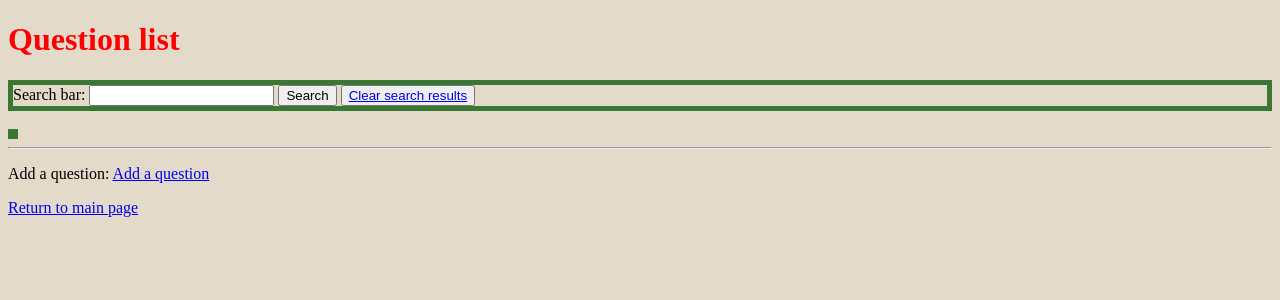
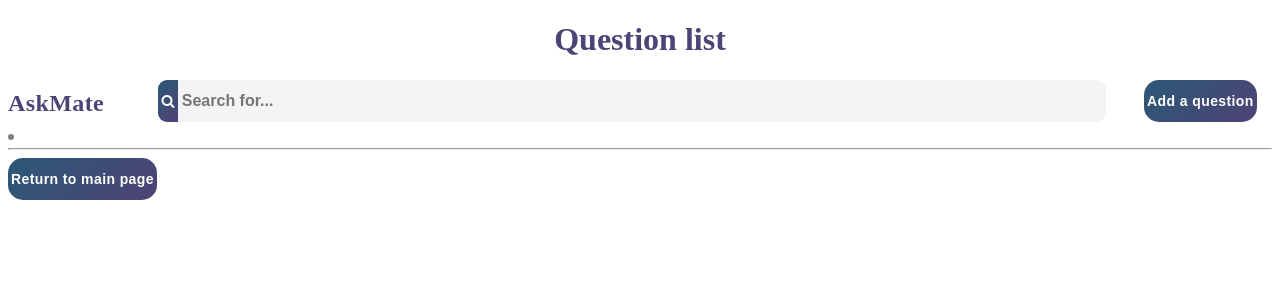
Before and after one commit to b-bence/ask_mate_sprint1, a Flask app: template templates/list.html in a window 1280 px wide. Shown: the top 300 px of the page. Run offline with Flask 2, Linux system fonts and the light colour scheme; the template is opened without the code that fills it, so the values that code supplies are empty; some libraries are stand-ins or nearby versions.

Commit message:
css bence

```diff
--- a/static/style/list-style.css
+++ b/static/style/list-style.css
@@ -1,20 +1,103 @@
 body {
-    background-color: #e3dac9;
+    background-color: white;
 }
 
 h1 {
-    color:red;
+    color: #4e4376;
+    text-align: center;
+}
+
+nav{
+    text-align: left;
 }
 
 .search_bar{
-    horiz-align: center;
-    border-color: #3A7734;
-    border-width: 5px;
-    border-style: solid;
+    text-align: left;
+    background-color: #f3f4f5;
+    border-radius: 9px;
+}
+
+#project_name{
+    display: inline-block;
+    font-size: 24px;
+    font-weight: 600;
+    letter-spacing: .4px;
+    color: #4e4376;
+    width: 10%;
+}
+
+#search_bar_box{
+    align-items: center;
+    justify-content: center;
+    display: inline-block;
+    color: #58647b;
+    background-color: transparent;
+    height: 54px;
+    border-radius: 9px;
+    margin: 0 20px;
+    vertical-align: middle;
+    width: 75%;
+}
+
+.search_bar_text {
+    color: #4e4376;
+    background-color: #f3f4f5;
+    font-size: 16px;
+    font-weight: 600;
+    line-height: 21px;
+    display: inline-block;
+    border: none;
+    margin: 0;
+    padding: 0;
+    height: auto;
+    width: 95%;
+}
+
+.search_icon{
+    display: inline-block;
+    border-radius: 9px 0 0 9px;
+}
+
+#clear_search_results{
+    vertical-align: top;
+}
+
+#add_question_div{
+    vertical-align: top;
+    display: inline-block;
+    width: 10%;
+    text-align: right;
+}
+
+button{
+    background: linear-gradient(135deg,#2b5876,#4e4376);
+    padding: 0 3px;
+    height: 42px;
+    font-size: 14px;
+    font-weight: 600;
+    letter-spacing: .4px;
+    box-shadow: none;
+    border-radius: 15px;
+    color: #fff;
+    display: inline-flex;
+    align-items: center;
+    justify-content: center;
+    border: none;
+    line-height: 36px;
+}
+button a{
+    text-decoration: none;
+    color: #fff;
 }
 
 table {
-    border-color: #3A7734;
-    border-width: 5px;
+    background-color: #f3f4f5;
     border-style: solid;
+    border-radius: 15px;
 }
+
+a {
+    text-decoration: none;
+    color: black;
+    font-weight: bold;
+}
--- a/templates/list.html
+++ b/templates/list.html
@@ -4,16 +4,30 @@
     <meta charset="UTF-8">
     <title>Question list</title>
     <link rel="stylesheet" type="text/css" href={{ url_for('static', filename='style/list-style.css')}}>
+    <link rel="stylesheet" href="https://cdnjs.cloudflare.com/ajax/libs/font-awesome/4.7.0/css/font-awesome.min.css">
 </head>
 <body>
     <h1>Question list</h1>
-    <form class='search_bar' action={{ url_for('search') }}>
-        <label for="search_bar">Search bar: </label>
-        <input type="text" id="search_bar" name="search" required>
-        <button type="submit">Search</button>
-        <button><a href="{{ url_for('list') }}">Clear search results</a></button>
-    </form> <br>
+    <header>
+        <nav>
+            <div id="project_name">AskMate</div>
 
+            <div id='search_bar_box'>
+
+                <form class='search_bar' action={{ url_for('search') }}>
+
+                    <button class="search_icon"><i class="fa fa-search"></i></button>
+                    <input class='search_bar_text' type="search" id="search_bar" name="search" required placeholder="Search for...">
+                </form>
+                <br>
+            </div>
+
+            <div id="add_question_div">
+                <button id="add_question" type="button"> <a class="links" href="/add-question">Add a question</a><br></button>
+            </div>
+        </nav>
+
+    </header>
     <table>
         <tr align="center">
             {% for header in table_headers%}
@@ -66,7 +80,11 @@
 
     </table>
     <hr>
-    <p>Add a question: <a href="/add-question">Add a question</a><br></p>
-    <p> <a href={{ url_for('main_page') }}>Return to main page</a><br></p>
+    <div id="footer">
+        <button> <a class="links" href={{ url_for('main_page') }}>Return to main page</a><br></button>
+        {% if search_phrase %}
+        <button id='clear_search_results' type="button"><a href="{{ url_for('list') }}">Clear search results</a></button>
+        {% endif %}
+    </div>
 </body>
 </html>
```
